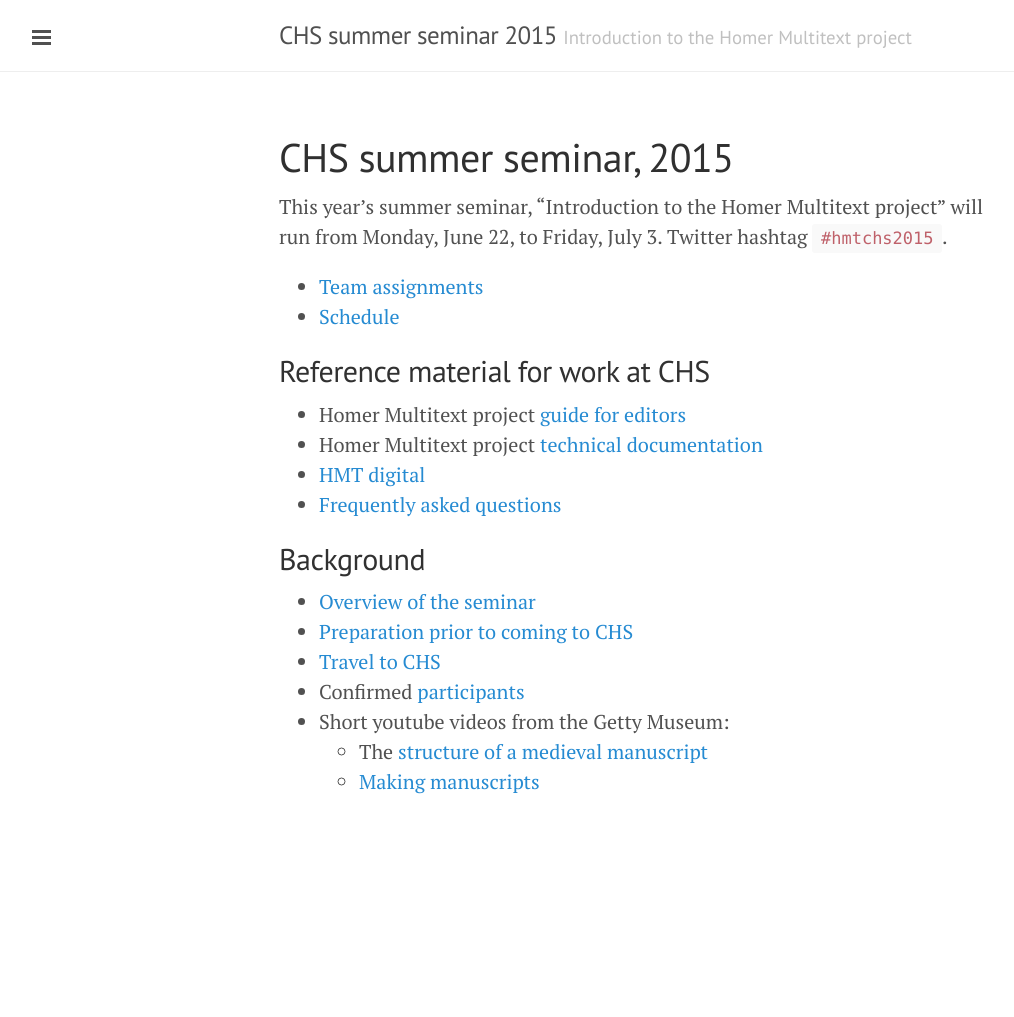
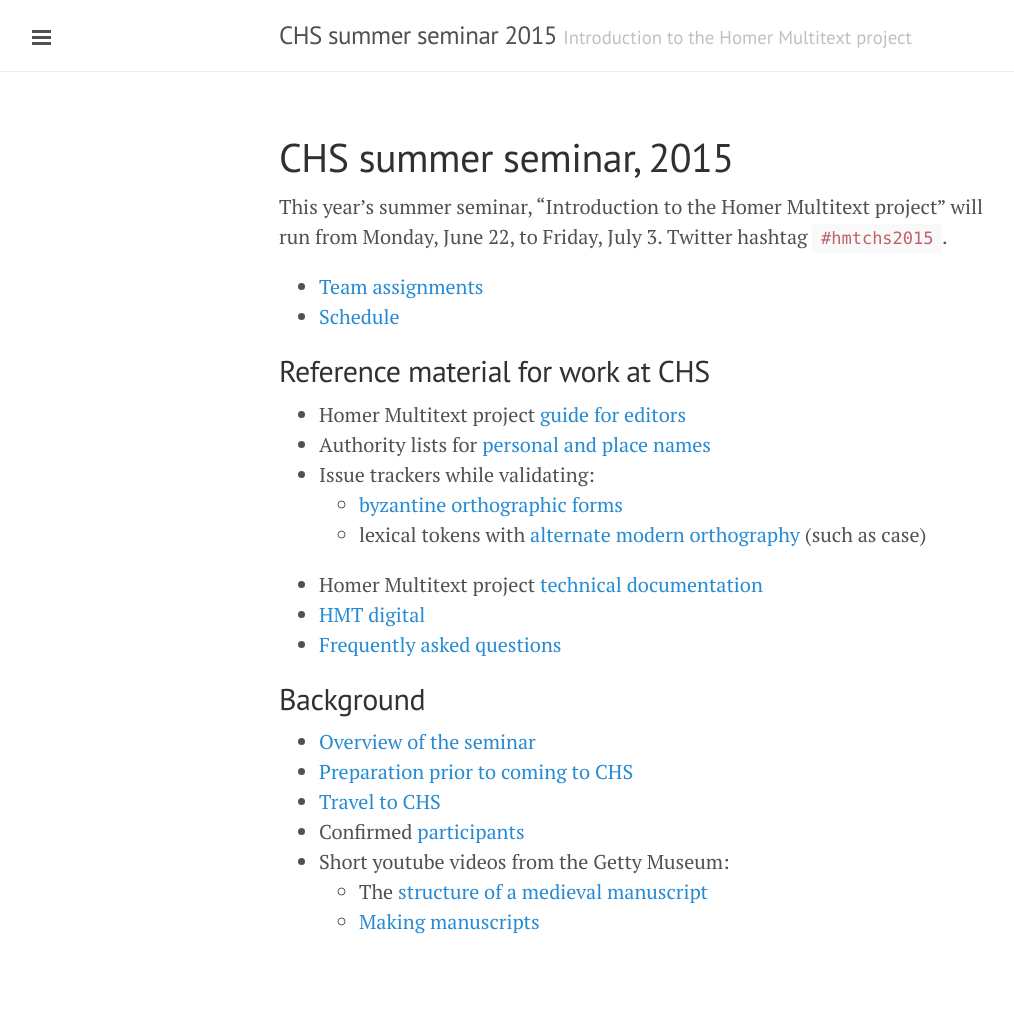
Before and after one commit to homermultitext/summerseminar2015, a Jekyll site: the page built from index.md, in a window 1280 px wide. Shown: the whole page, without its empty margins (1-1015 px from the left). Built offline with Jekyll 4.4.1, drawn with Linux system fonts in a browser that asks for light colours; before the commit the page ends 900 px from its top, so only the background shows below that.

Commit message:
Add links

```diff
--- a/index.md
+++ b/index.md
@@ -15,6 +15,10 @@
 
 
 - Homer Multitext project [guide for editors](http://homermultitext.github.io/hmt-editors-guide/editorial-policies/)
+- Authority lists for [personal and place names](https://github.com/homermultitext/hmt-authlists)
+- Issue trackers while validating:
+    - [byzantine orthographic forms](https://github.com/homermultitext/byzortho/issues)
+    -  lexical tokens with [alternate modern orthography](https://github.com/homermultitext/lexmapping/issues) (such as case)
 - Homer Multitext project [technical documentation](http://homermultitext.github.io/hmt-docs/)
 - [HMT digital](http://www.homermultitext.org/hmt-digital/)
 - [Frequently asked questions](faq)
```
